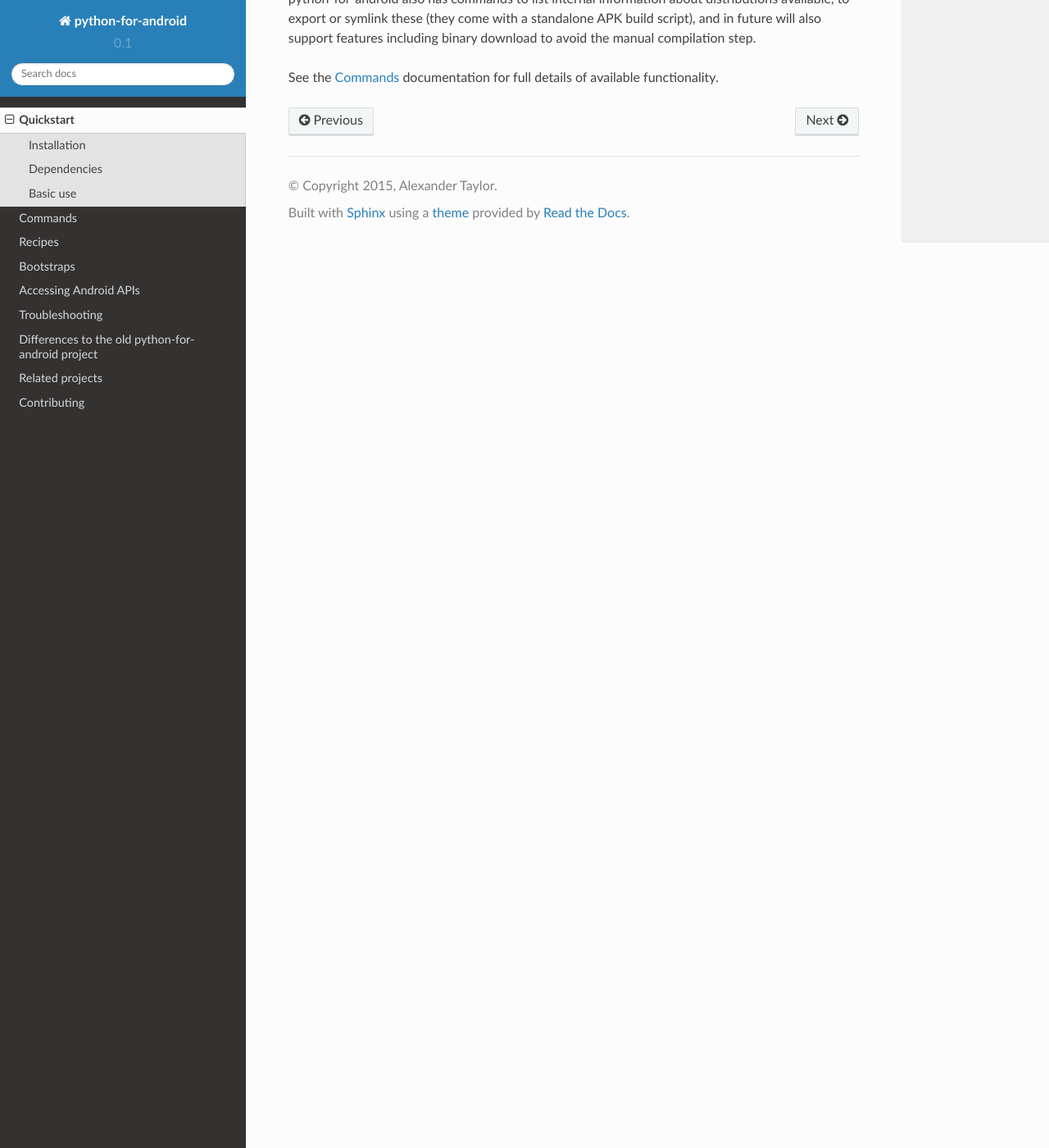
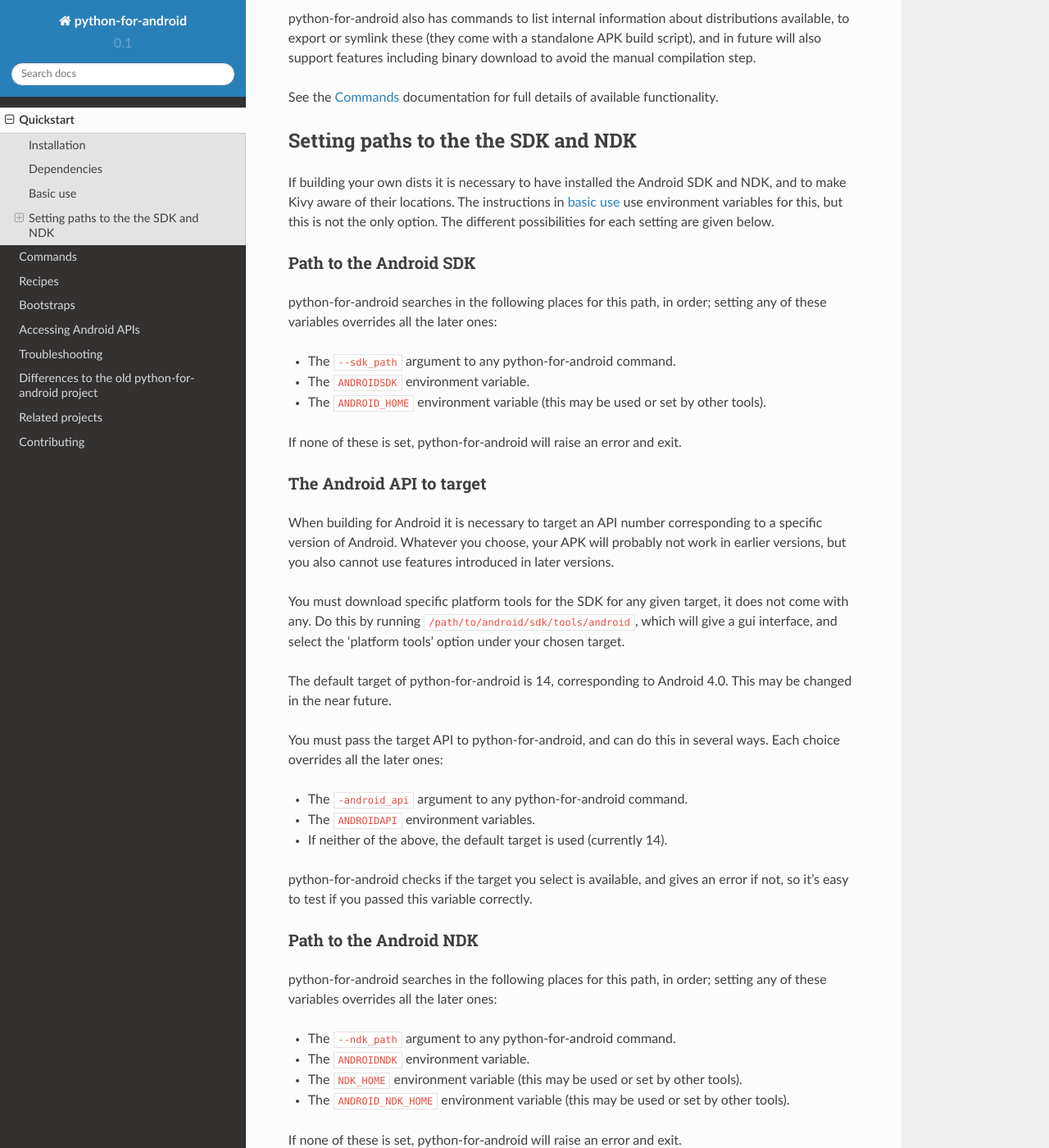
Before and after one commit to kivy/python-for-android, a Sphinx documentation site: the page built from doc/source/quickstart.rst, in a window 1280 px wide and 1400 px high, scrolled down 3188 px. Shown: the whole window at 82% size. Built offline with Sphinx 7.4.7 and the Read the Docs theme 2.0.0, drawn with Linux system fonts in a browser that asks for light colours; pages that are not in the unit, such as notebooks, are missing from menus; some of the changed text lies outside the part shown.

Commit message:
Added Android SDK and NDK var setting info

```diff
--- a/doc/source/quickstart.rst
+++ b/doc/source/quickstart.rst
@@ -57,7 +57,11 @@
     sudo apt-get update
     sudo apt-get install -y build-essential ccache git zlib1g-dev python2.7 python2.7-dev libncurses5:i386 libstdc++6:i386 zlib1g:i386 openjdk-7-jdk unzip
 
-When installing
+When installing the Android SDK and NDK, note the filepaths where they
+may be found, and the version of the NDK installed. You may need to
+set environment variables pointing to these later.
+
+.. _basic_use:
 
 Basic use
 ---------
@@ -83,8 +87,9 @@
   downloaded, e.g. the current NDK is ``r10e`` (or leave it unset to
   use the default of ``r9``.
 
-The process of setting these variables will be streamlined in the
-future, these options are preliminary.
+This is **NOT** the only way to set these variables, see the `setting
+SDK/NDK paths <setting_paths_>`_ section for other options and their
+details.
 
 To create a basic distribution, run .e.g::
 
@@ -145,3 +150,88 @@
 
 See the :doc:`commands` documentation for full details of available
 functionality.
+
+.. _setting_paths:
+
+Setting paths to the the SDK and NDK
+------------------------------------
+
+If building your own dists it is necessary to have installed the
+Android SDK and NDK, and to make Kivy aware of their locations. The
+instructions in `basic use <basic_use_>`_ use environment variables
+for this, but this is not the only option. The different possibilities
+for each setting are given below.
+
+Path to the Android SDK
+~~~~~~~~~~~~~~~~~~~~~~~
+
+python-for-android searches in the following places for this path, in
+order; setting any of these variables overrides all the later ones:
+
+- The ``--sdk_path`` argument to any python-for-android command.
+- The ``ANDROIDSDK`` environment variable.
+- The ``ANDROID_HOME`` environment variable (this may be used or set
+  by other tools).
+
+If none of these is set, python-for-android will raise an error and exit.
+
+The Android API to target
+~~~~~~~~~~~~~~~~~~~~~~~~~
+
+When building for Android it is necessary to target an API number
+corresponding to a specific version of Android. Whatever you choose,
+your APK will probably not work in earlier versions, but you also
+cannot use features introduced in later versions.
+
+You must download specific platform tools for the SDK for any given
+target, it does not come with any. Do this by running
+``/path/to/android/sdk/tools/android``, which will give a gui
+interface, and select the 'platform tools' option under your chosen
+target.
+
+The default target of python-for-android is 14, corresponding to
+Android 4.0. This may be changed in the near future.
+
+You must pass the target API to python-for-android, and can do this in
+several ways. Each choice overrides all the later ones:
+
+- The ``-android_api`` argument to any python-for-android command.
+- The ``ANDROIDAPI`` environment variables.
+- If neither of the above, the default target is used (currently 14).
+
+python-for-android checks if the target you select is available, and
+gives an error if not, so it's easy to test if you passed this
+variable correctly.
+
+Path to the Android NDK
+~~~~~~~~~~~~~~~~~~~~~~~
+
+python-for-android searches in the following places for this path, in
+order; setting any of these variables overrides all the later ones:
+
+- The ``--ndk_path`` argument to any python-for-android command.
+- The ``ANDROIDNDK`` environment variable.
+- The ``NDK_HOME`` environment variable (this may be used or set
+  by other tools).
+- The ``ANDROID_NDK_HOME`` environment variable (this may be used or set
+  by other tools).
+
+If none of these is set, python-for-android will raise an error and exit.
+
+The Android NDK version
+~~~~~~~~~~~~~~~~~~~~~~~
+
+python-for-android needs to know what version of the NDK is installed,
+in order to properly resolve its internal filepaths. You can set this
+with any of the following methods - note that the first is preferred,
+and means that you probably do *not* have to manually set this.
+
+- The ``RELEASE.TXT`` file in the NDK directory. If this exists and
+  contains the version (which it probably does automatically), you do
+  not need to set it manually.
+- The ``--ndk_ver`` argument to any python-for-android command.
+- The ``ANDROIDNDKVER`` environment variable.
+
+If ``RELEASE.TXT`` exists but you manually set a different version,
+python-for-android will warn you about it, but will assume you are
+correct and try to continue the build.
```
